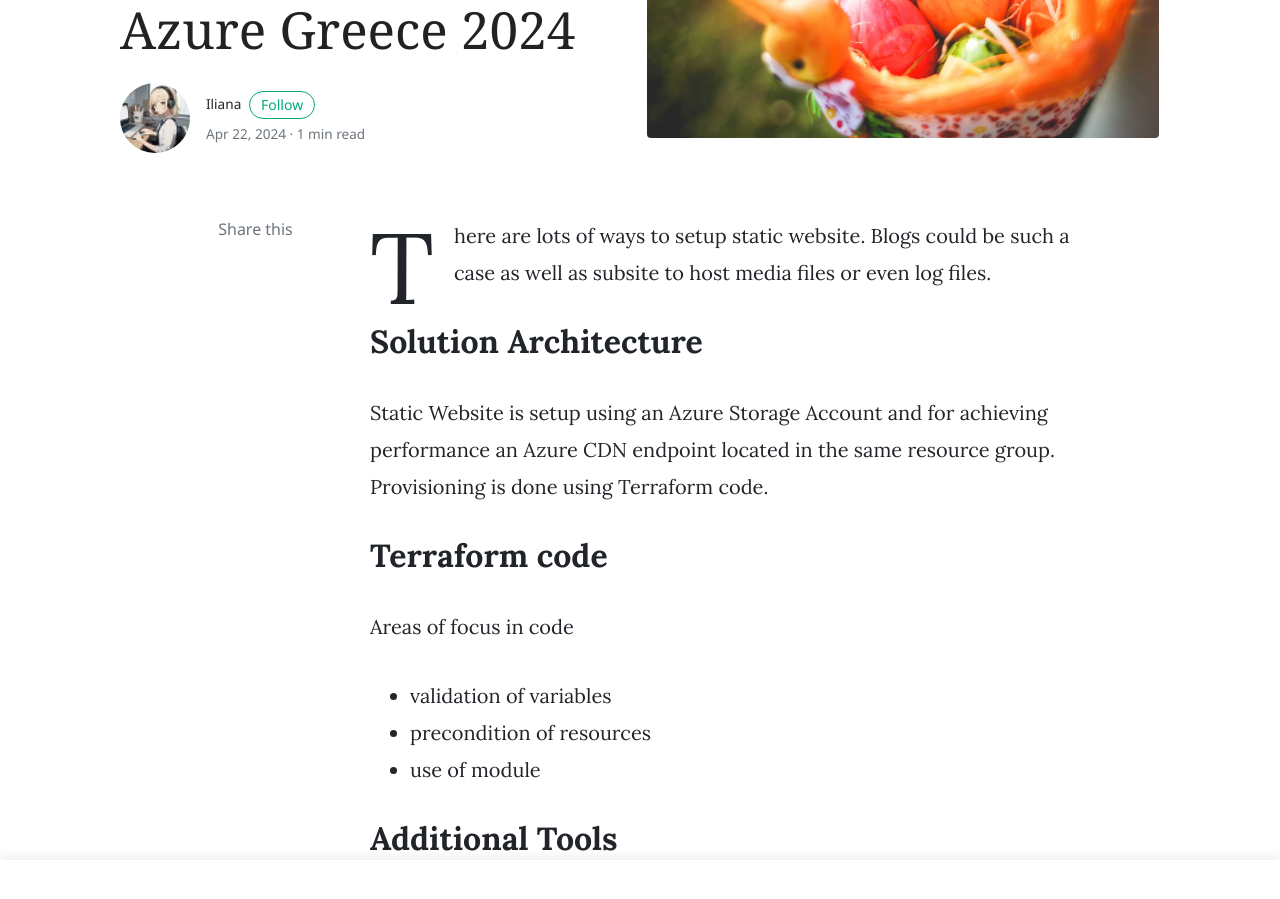
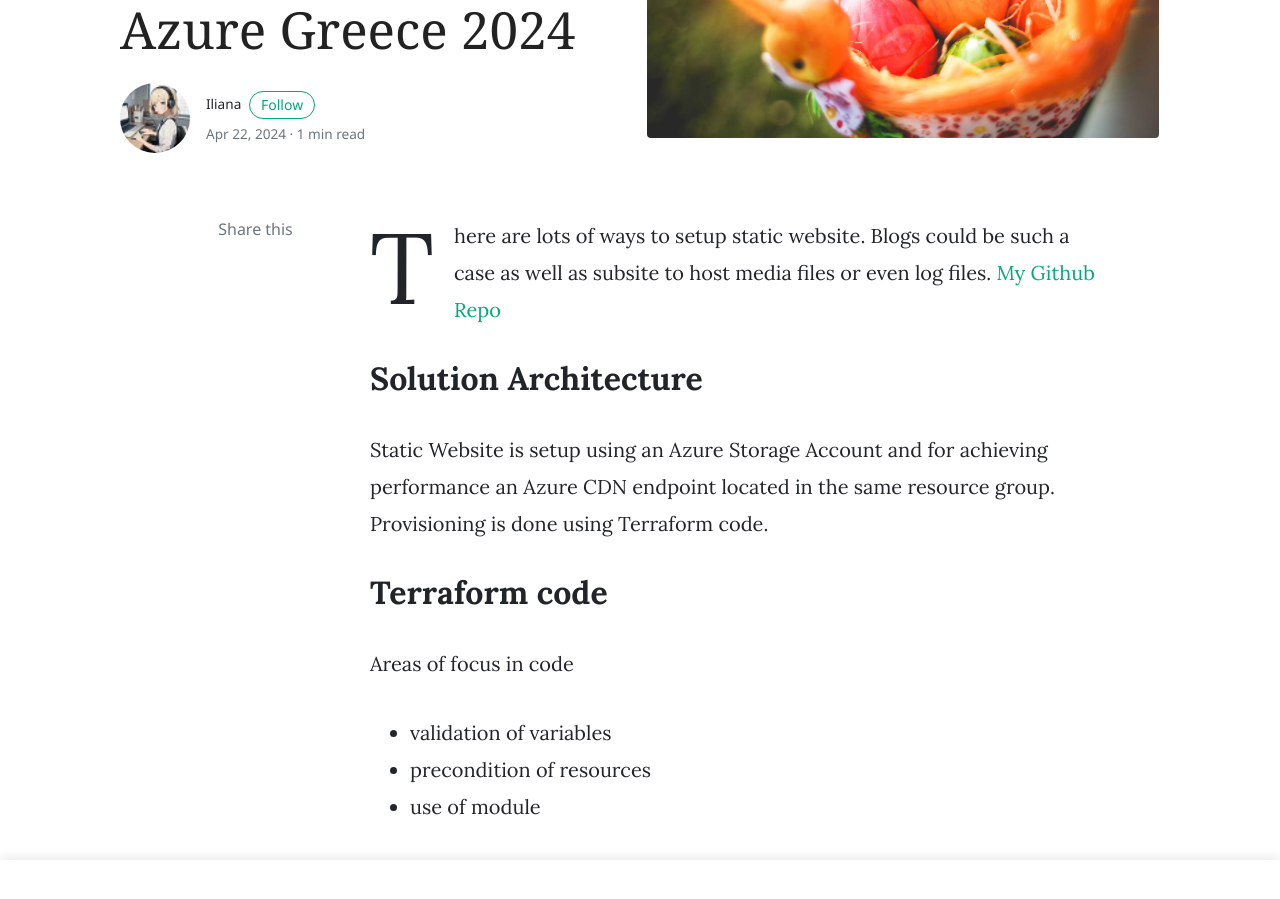
Before and after one commit to ilicloudy/ilicloudy.github.io, a Jekyll site: the page built from _posts/2024-04-22-staticwebsite.md, in a window 1280 px wide and 900 px high, scrolled down 342 px. Built offline with Jekyll 4.4.1, drawn with Linux system fonts in a browser that asks for light colours; nearby versions of some CDN libraries; comment, search, counter and statistics services are not loaded.

Commit message:
add github repo

```diff
--- a/_posts/2024-04-22-staticwebsite.md
+++ b/_posts/2024-04-22-staticwebsite.md
@@ -7,7 +7,7 @@ image: assets/images/3.jpg
 tags: [sticky]
 ---
 There are lots of ways to setup static website. Blogs could be such a case as well as subsite to host media files or even log files.
-
+[My Github Repo](https://github.com/ilicloudy/globalazure2024.git)
 
 ## Solution Architecture
 
```
